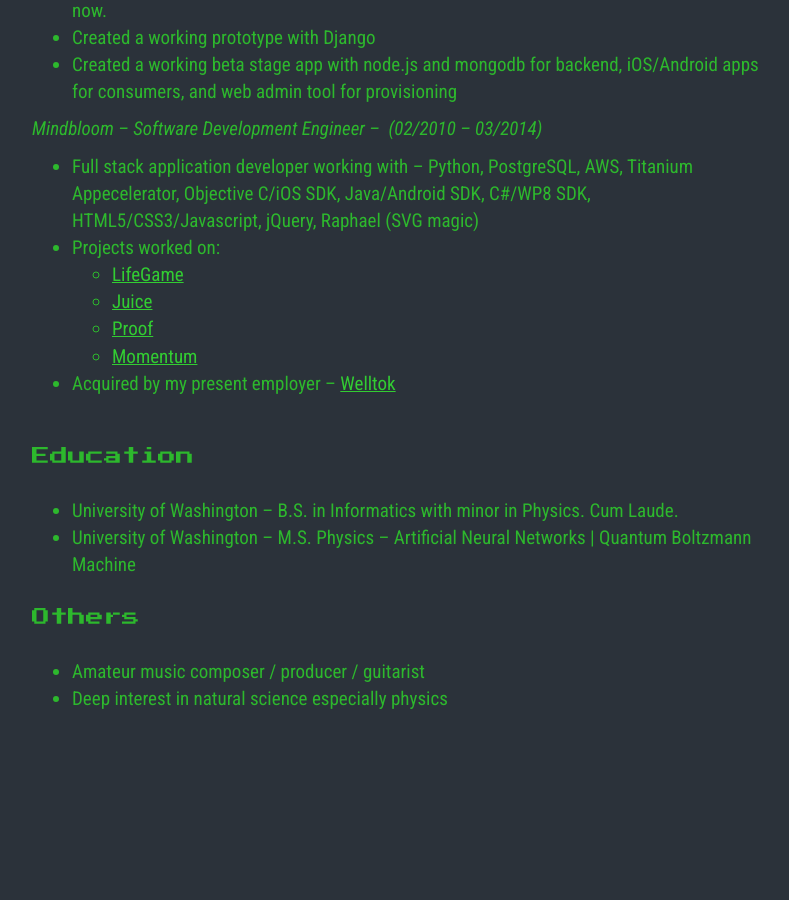
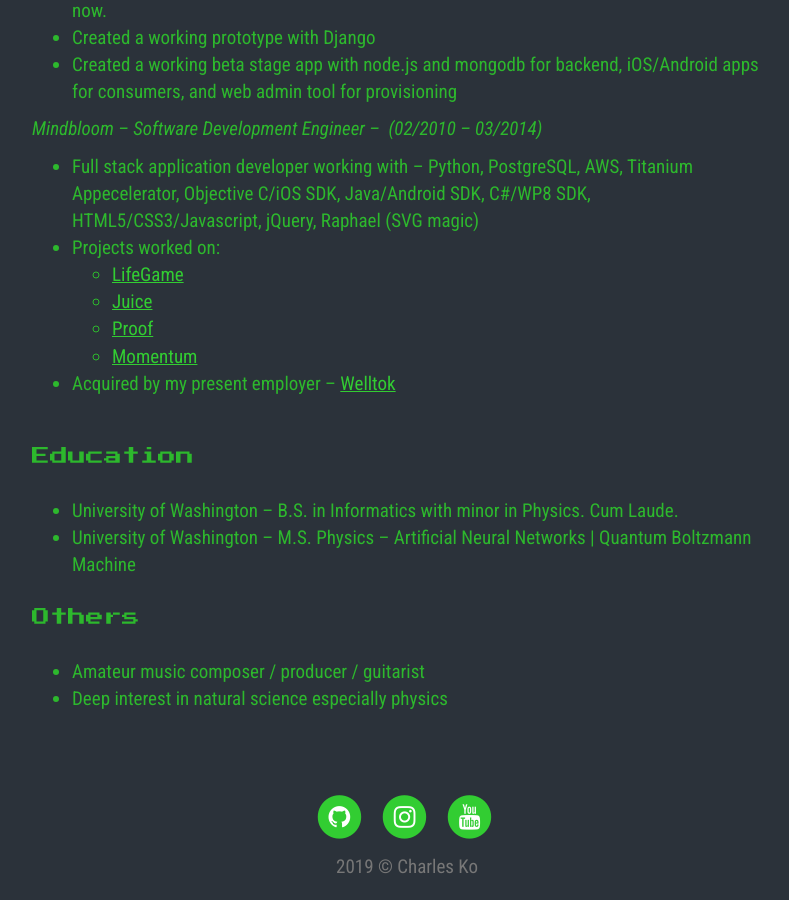
Before and after one commit to cthedark/charlieko.github.io, a Jekyll site: the page built from index.md, in a window 1280 px wide and 900 px high, scrolled down 1304 px. Shown: the whole window, without its empty margins (233-1022 px from the left). Built offline with Jekyll 4.4.1, drawn with Linux system fonts in a browser that asks for light colours; nearby versions of some CDN libraries; before the commit the page ends 2116 px from its top, so only the background shows below that.

Commit message:
uncomment footer

```diff
--- a/_includes/footer.html
+++ b/_includes/footer.html
@@ -1,5 +1,5 @@
 <footer>
-<!--   <div class="container">
+  <div class="container">
     <div class="row">
       <div class="col-lg-8 col-lg-offset-2 col-md-10 col-md-offset-1">
         <ul class="list-inline text-center footer-links">
@@ -40,7 +40,7 @@
         </p>
       </div>
     </div>
-  </div> -->
+  </div>
 
   <!-- SCRIPT -->
   <script
```
